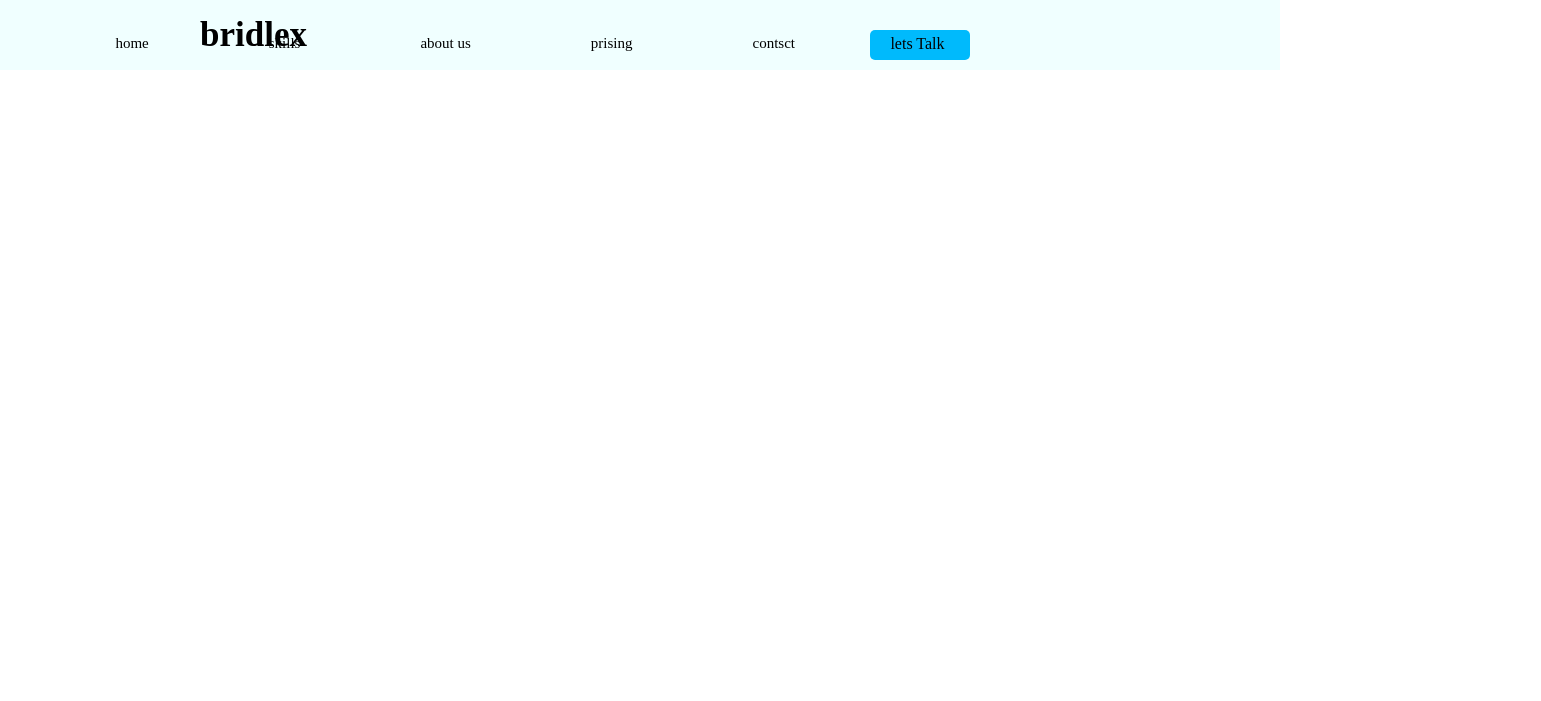
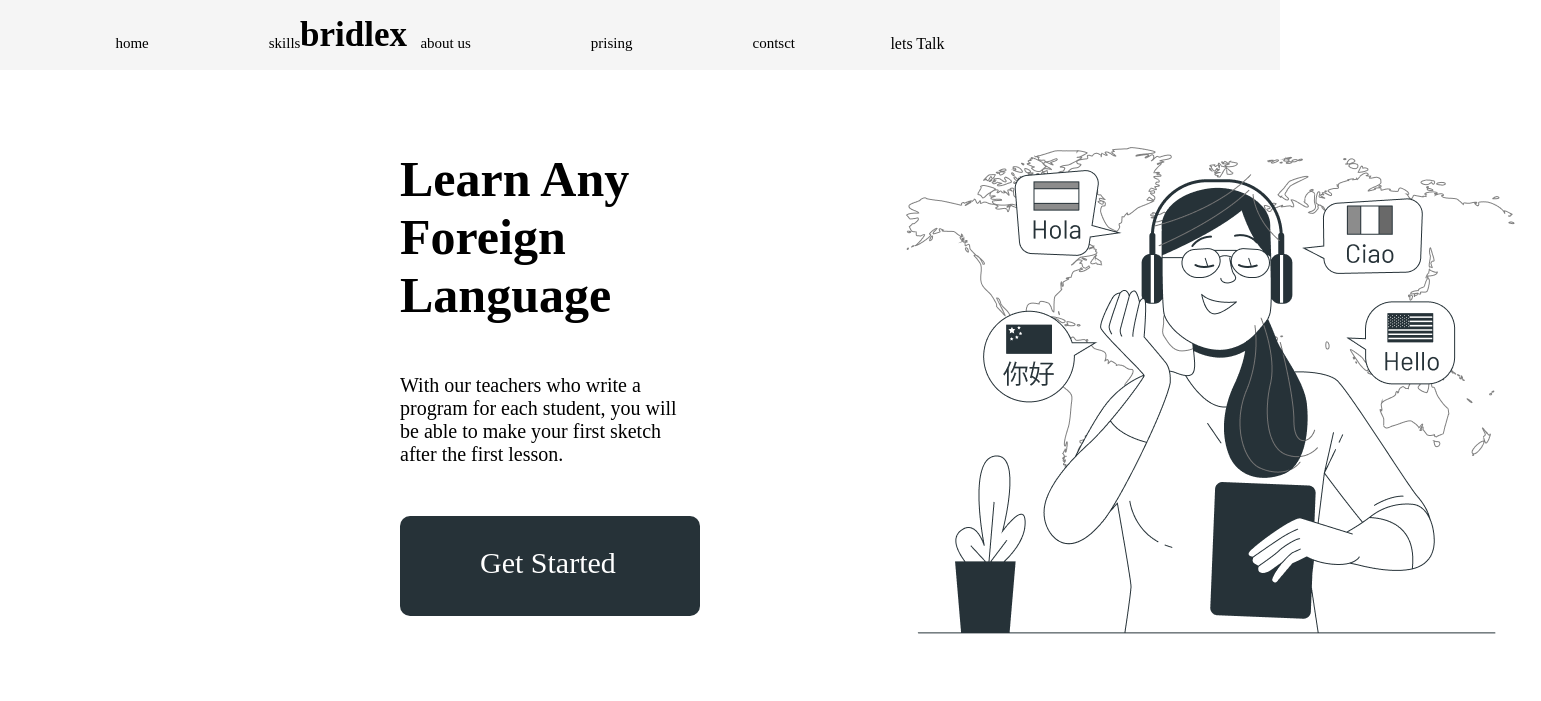
Before and after one commit to 1abroroff/abrorov-sarvar, a plain HTML site: page index.html in a window 1280 px wide. Shown: the whole page, 1541 px wide, since content can reach past the window. Drawn offline with Linux system fonts and the light colour scheme.

Commit message:
have fineshed section

```diff
--- a/index.html
+++ b/index.html
@@ -23,6 +23,25 @@
             </ul>
         </nav>
     </header>
+    <section class="section-one">
+        <div class="section-one-box">
+            <div class="section-one-text">
+                <div class="section-one-firstext">
+                    <h1 class="section-one-text-one">
+                        Learn
+                        Any Foreign
+                        Language</h1>
+                        <p class="section-one-text-two">With our teachers who write a program for
+                            each student, you will be able to make your
+                            first sketch after the first lesson.</p>
+                            <div class="site-buttom"> <a class="buttom-text" href="#">Get Started</a</div>
+                </div>
+                        <div class="site-img">
+                            <img src="/img/photo1.png" alt="">
+                        </div>
+            </div>
+        </div>
+    </section>
 
 </body>
 </html>
--- a/style.css
+++ b/style.css
@@ -10,14 +10,14 @@
     width: 100%;
     display: flex;
     align-items: center;
-    background-color:azure;
+    background-color:whitesmoke;
     position: fixed;
     z-index: 100;
 }
 .logo{
     margin-right: auto;
     color: black;
-    padding-left: 200px;
+    padding-left: 300px;
     font-size: 35px;
 }
 
@@ -35,7 +35,7 @@
 .link-site{
     width: 100px;
     height: 30px;
-    background-color: #00BAFC;
+    background-color: ;
     border-radius: 5px;
     position: absolute;
     left: 790px;
@@ -45,3 +45,37 @@
     padding-top: 5px;
     padding-left: 20px;
 }
+.section-one{
+    padding-top: 150px;
+}
+.section-one-text{
+    width: 300px;
+    height: 240px;
+    margin-left: 400px;
+}
+
+.section-one-text-one{
+    font-size: 50px;
+}
+.section-one-text-two{
+    padding-top: 50px;
+    font-size: 20px;
+}
+.site-buttom{
+    width: 300px;
+    height: 100px;
+    background-color: #263238;
+    border-radius: 10px;
+    margin-top: 50px;
+    position: relative;
+}
+.buttom-text{
+    color: white;
+    font-size: 30px;
+    position: absolute;
+    top: 30px;
+    left: 80px;
+}
+.site-img{
+    margin-left: 800px;
+}
```
